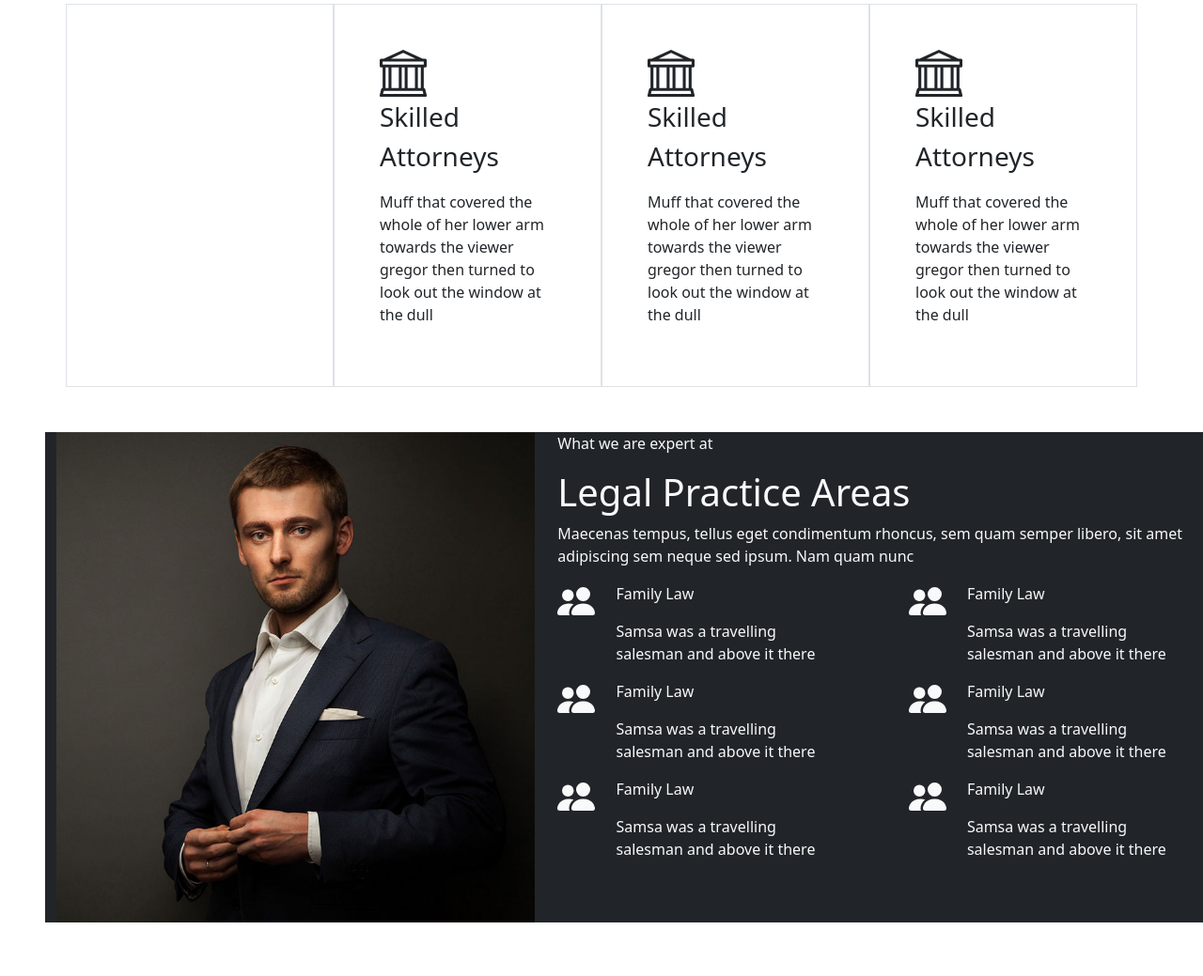
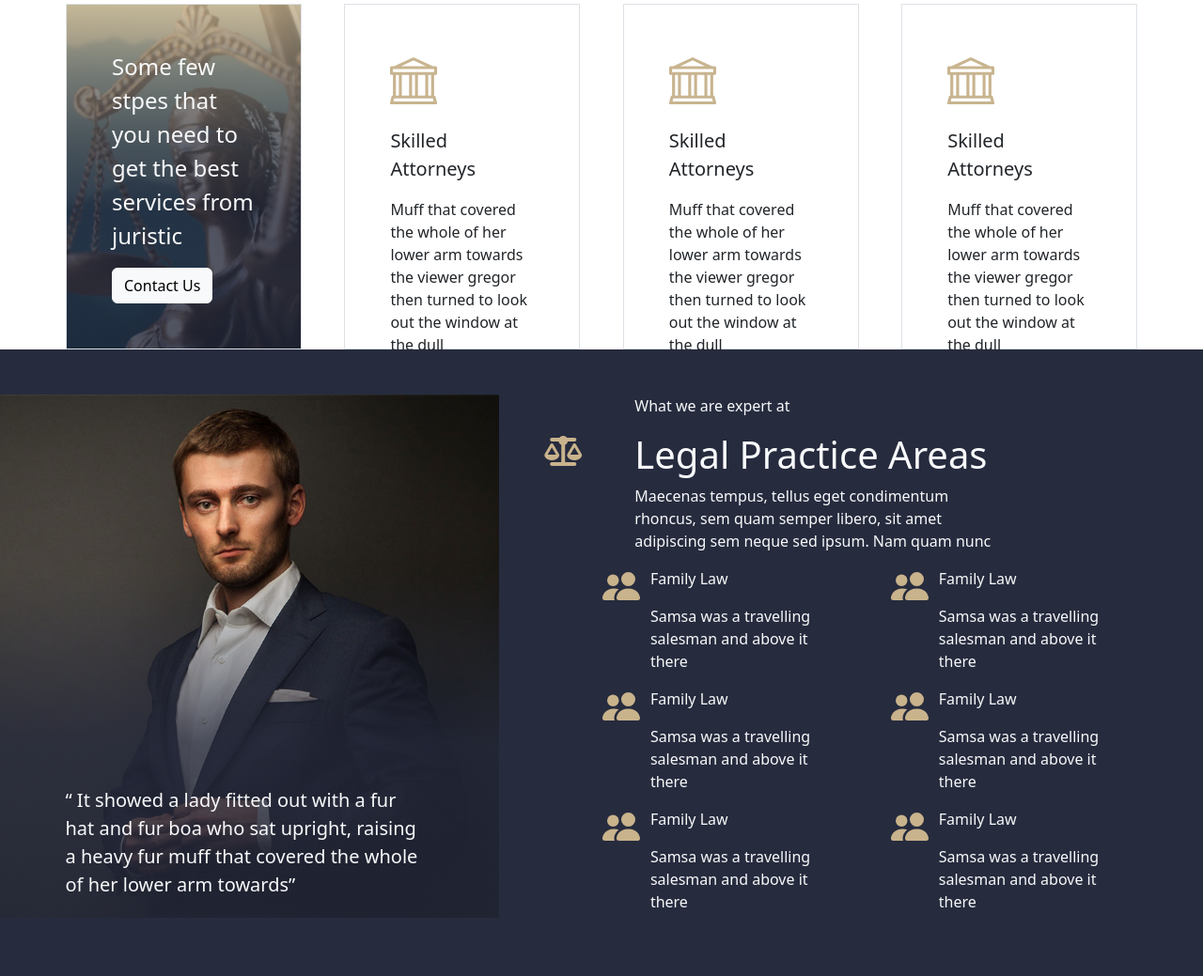
Before and after one commit to mendacium-a11y/website-cloning, a plain HTML site: page template6/index.html in a window 1280 px wide. Shown: the part 1389-2428 px from the top of the page at 94% size. Drawn offline with nearby package versions, Linux system fonts and the light colour scheme.

Commit message:
adding css

```diff
--- /dev/null
+++ b/template6/areas.css
@@ -0,0 +1,35 @@
+.areas > div > img{
+    margin: 0;
+    padding: 0;
+}
+.gradient-overlay {
+    position: relative;
+    overflow: hidden;
+}
+
+.gradient-overlay::after {
+    content: "";
+    position: absolute;
+    bottom: 0;
+    left: 0;
+    width: 100%;
+    height: 100%;
+    background-image: linear-gradient(180deg, rgba(0, 0, 0, 0), rgba(0, 0, 0, 0), rgba(39, 43, 61, 0.8), rgba(39, 43, 61, 0.8));
+}
+
+.gradient-overlay > .img-text{
+    position: absolute;
+    /* border: 2px solid red; */
+    top: 70%;
+    padding: 5% 15%;
+    z-index: 5;
+    /* transform: translate(-100%); */
+}
+
+.gradient-overlay > .img-text > p:last-child{
+    margin: -20px 0;
+}
+
+#areas svg{
+    fill: #c9b38c;
+}
--- a/template6/index.html
+++ b/template6/index.html
@@ -5,6 +5,8 @@
     <meta charset="utf-8">
     <meta name="viewport" content="width=device-width, initial-scale=1">
     <title>Document</title>
+    <link rel="stylesheet" href="second.css">
+    <link rel="stylesheet" href="areas.css">
     <link href="https://cdn.jsdelivr.net/npm/bootstrap@5.3.0/dist/css/bootstrap.min.css" rel="stylesheet"
         integrity="sha384-9ndCyUaIbzAi2FUVXJi0CjmCapSmO7SnpJef0486qhLnuZ2cdeRhO02iuK6FUUVM" crossorigin="anonymous">
 </head>
@@ -60,7 +62,7 @@
     <section id="second">
         <div class="container-fluid">
             <div class="container">
-                <div class="row border justify-content-center my-5 py-5">
+                <div class="row border  justify-content-evenly my-5 py-5">
                     <div class="col-sm-4 my-3">
                         <div class="row">
                             <div class="col-sm-2"></div>
@@ -83,86 +85,87 @@
                         <p>- CEO of the company</p>
                     </div>
                 </div>
-                <div class="row">
-                    <div class="col-sm-3 border"></div>
-                    <div class="col-sm-3 border p-5">
+                <div class="row  justify-content-between features">
+                    <div class="col-sm-2 border text-light align-items-center" style="width: 22%; height: 23rem;">
+                        <div class="p-4 px-5 py-5">
+                            <p class="fs-4 ">Some few stpes that you need to get the best services from juristic</p>
+                            <button class="btn btn-light">Contact Us</button>
+                        </div>
+                    </div>
+                    <div class="col-sm-2 border  p-4 px-5 py-5 align-items-center" style="width: 22%; height: 23rem;">
                         <svg xmlns="http://www.w3.org/2000/svg" width="50" height="50" fill="currentColor"
-                            class="bi bi-bank" viewBox="0 0 16 16">
+                            class="bi bi-bank my-2 " viewBox="0 0 16 16">
                             <path
                                 d="m8 0 6.61 3h.89a.5.5 0 0 1 .5.5v2a.5.5 0 0 1-.5.5H15v7a.5.5 0 0 1 .485.38l.5 2a.498.498 0 0 1-.485.62H.5a.498.498 0 0 1-.485-.62l.5-2A.501.501 0 0 1 1 13V6H.5a.5.5 0 0 1-.5-.5v-2A.5.5 0 0 1 .5 3h.89L8 0ZM3.777 3h8.447L8 1 3.777 3ZM2 6v7h1V6H2Zm2 0v7h2.5V6H4Zm3.5 0v7h1V6h-1Zm2 0v7H12V6H9.5ZM13 6v7h1V6h-1Zm2-1V4H1v1h14Zm-.39 9H1.39l-.25 1h13.72l-.25-1Z" />
                         </svg>
-                        <p class="fw-normal fs-3">Skilled Attorneys</p>
-                        <p class="fw-light">Muff that covered the whole of her lower arm towards the viewer gregor then
+                        <p class="fw-normal fs-5 my-3">Skilled Attorneys</p>
+                        <p class="fw-light my-3 fs-6">Muff that covered the whole of her lower arm towards the viewer
+                            gregor then
                             turned to look
                             out the window at the dull</p>
                     </div>
-                    <div class="col-sm-3 border p-5">
+                    <div class="col-sm-2 border  p-4 px-5 py-5 align-items-center" style="width: 22%; height: 23rem;">
                         <svg xmlns="http://www.w3.org/2000/svg" width="50" height="50" fill="currentColor"
-                            class="bi bi-bank" viewBox="0 0 16 16">
+                            class="bi bi-bank my-2 " viewBox="0 0 16 16">
                             <path
                                 d="m8 0 6.61 3h.89a.5.5 0 0 1 .5.5v2a.5.5 0 0 1-.5.5H15v7a.5.5 0 0 1 .485.38l.5 2a.498.498 0 0 1-.485.62H.5a.498.498 0 0 1-.485-.62l.5-2A.501.501 0 0 1 1 13V6H.5a.5.5 0 0 1-.5-.5v-2A.5.5 0 0 1 .5 3h.89L8 0ZM3.777 3h8.447L8 1 3.777 3ZM2 6v7h1V6H2Zm2 0v7h2.5V6H4Zm3.5 0v7h1V6h-1Zm2 0v7H12V6H9.5ZM13 6v7h1V6h-1Zm2-1V4H1v1h14Zm-.39 9H1.39l-.25 1h13.72l-.25-1Z" />
                         </svg>
-                        <p class="fw-normal fs-3">Skilled Attorneys</p>
-                        <p class="fw-light">Muff that covered the whole of her lower arm towards the viewer gregor then
+                        <p class="fw-normal fs-5 my-3">Skilled Attorneys</p>
+                        <p class="fw-light my-3 fs-6">Muff that covered the whole of her lower arm towards the viewer
+                            gregor then
                             turned to look
                             out the window at the dull</p>
                     </div>
-                    <div class="col-sm-3 border p-5">
+                    <div class="col-sm-2 border  p-4 px-5 py-5 align-items-center" style="width: 22%; height: 23rem;">
                         <svg xmlns="http://www.w3.org/2000/svg" width="50" height="50" fill="currentColor"
-                            class="bi bi-bank" viewBox="0 0 16 16">
+                            class="bi bi-bank my-2 " viewBox="0 0 16 16">
                             <path
                                 d="m8 0 6.61 3h.89a.5.5 0 0 1 .5.5v2a.5.5 0 0 1-.5.5H15v7a.5.5 0 0 1 .485.38l.5 2a.498.498 0 0 1-.485.62H.5a.498.498 0 0 1-.485-.62l.5-2A.501.501 0 0 1 1 13V6H.5a.5.5 0 0 1-.5-.5v-2A.5.5 0 0 1 .5 3h.89L8 0ZM3.777 3h8.447L8 1 3.777 3ZM2 6v7h1V6H2Zm2 0v7h2.5V6H4Zm3.5 0v7h1V6h-1Zm2 0v7H12V6H9.5ZM13 6v7h1V6h-1Zm2-1V4H1v1h14Zm-.39 9H1.39l-.25 1h13.72l-.25-1Z" />
                         </svg>
-                        <p class="fw-normal fs-3">Skilled Attorneys</p>
-                        <p class="fw-light">Muff that covered the whole of her lower arm towards the viewer gregor then
+                        <p class="fw-normal fs-5 my-3">Skilled Attorneys</p>
+                        <p class="fw-light my-3 fs-6">Muff that covered the whole of her lower arm towards the viewer
+                            gregor then
                             turned to look
                             out the window at the dull</p>
                     </div>
                 </div>
+
             </div>
         </div>
     </section>
     <section id="areas">
-        <div class="container-fluid my-5 mx-5">
-            <div class="row bg-dark text-light">
-                <div class="col-sm-5">
-                    <img src="pics/ceo-img.jpg" class="img-fluid" alt="">
+        <div class="container-fluid d-flex flex-wrap p-0" style="min-height: 100vh; background-color: #262B3E;">
+            <div class="row text-light areas my-5 p-0" style="height: 100%;">
+
+                <div class="col-sm-12 col-md-5 h-100 m-0 p-0 gradient-overlay">
+                    <div class="img-text d-flex  flex-column">
+                        <p class="fw-light fs-5">
+                            “ It showed a lady fitted out with a fur hat and fur boa who sat upright, raising a heavy
+                            fur muff that covered the whole of her lower arm towards”
+                        </p>
+                        <p class="fw-bold fs-5">Jhon Dow</p>
+                        <p class="fw-light fs-5">CEO of the company</p>
+                    </div>
+                    <img src="pics/ceo-img.jpg" class="img-fluid h-100 w-100 m-0 p-0" alt="">
+
                 </div>
-                <div class="col-sm-7">
-                    <div></div>
-                    <div>
-                        <p>What we are expert at</p>
-                        <h1>Legal Practice Areas</h1>
-                        <p>Maecenas tempus, tellus eget condimentum rhoncus, sem quam semper libero, sit amet adipiscing
-                            sem neque sed ipsum. Nam quam nunc</p>
+                <div class="col-md-7 col-sm-12 ">
+
+                    <div class="row h-100  d-flex align-items-center">
                         <div class="row">
-                            <div class="col-sm-6">
-                                <div class="row">
-                                    <div class="col-sm-2">
-                                        <svg xmlns="http://www.w3.org/2000/svg" width="40" height="40"
-                                            fill="currentColor" class="bi bi-people-fill" viewBox="0 0 16 16">
-                                            <path
-                                                d="M7 14s-1 0-1-1 1-4 5-4 5 3 5 4-1 1-1 1H7Zm4-6a3 3 0 1 0 0-6 3 3 0 0 0 0 6Zm-5.784 6A2.238 2.238 0 0 1 5 13c0-1.355.68-2.75 1.936-3.72A6.325 6.325 0 0 0 5 9c-4 0-5 3-5 4s1 1 1 1h4.216ZM4.5 8a2.5 2.5 0 1 0 0-5 2.5 2.5 0 0 0 0 5Z" />
-                                        </svg>
-                                    </div>
-                                    <div class="col-sm-8">
-                                        <p>Family Law</p>
-                                        <p>Samsa was a travelling salesman and above it there</p>
-                                    </div>
-                                </div>
-                                <div class="row">
-                                    <div class="col-sm-2">
-                                        <svg xmlns="http://www.w3.org/2000/svg" width="40" height="40"
-                                            fill="currentColor" class="bi bi-people-fill" viewBox="0 0 16 16">
-                                            <path
-                                                d="M7 14s-1 0-1-1 1-4 5-4 5 3 5 4-1 1-1 1H7Zm4-6a3 3 0 1 0 0-6 3 3 0 0 0 0 6Zm-5.784 6A2.238 2.238 0 0 1 5 13c0-1.355.68-2.75 1.936-3.72A6.325 6.325 0 0 0 5 9c-4 0-5 3-5 4s1 1 1 1h4.216ZM4.5 8a2.5 2.5 0 1 0 0-5 2.5 2.5 0 0 0 0 5Z" />
-                                        </svg>
-                                    </div>
-                                    <div class="col-sm-8">
-                                        <p>Family Law</p>
-                                        <p>Samsa was a travelling salesman and above it there</p>
-                                    </div>
-                                </div>
+                            <div class="col-sm-1 p-5 ">
+                                <i class=" fa-solid fa-2xl fa-scale-balanced" style="color: #c9b38c;"></i>
+                            </div>
+                            <div class="col-sm-8 px-5">
+                                <p>What we are expert at</p>
+                                <h1>Legal Practice Areas</h1>
+                                <p>Maecenas tempus, tellus eget condimentum rhoncus, sem quam semper libero, sit amet
+                                    adipiscing
+                                    sem neque sed ipsum. Nam quam nunc</p>
+                            </div>
+                        </div>
+                        <div class="row justify-content-center mx-4">
+                            <div class="col-sm-5">
                                 <div class="row">
                                     <div class="col-sm-2">
                                         <svg xmlns="http://www.w3.org/2000/svg" width="40" height="40"
@@ -177,33 +180,7 @@
                                     </div>
                                 </div>
                             </div>
-                            <div class="col-sm-6">
-                                <div class="row">
-                                    <div class="col-sm-2">
-                                        <svg xmlns="http://www.w3.org/2000/svg" width="40" height="40"
-                                            fill="currentColor" class="bi bi-people-fill" viewBox="0 0 16 16">
-                                            <path
-                                                d="M7 14s-1 0-1-1 1-4 5-4 5 3 5 4-1 1-1 1H7Zm4-6a3 3 0 1 0 0-6 3 3 0 0 0 0 6Zm-5.784 6A2.238 2.238 0 0 1 5 13c0-1.355.68-2.75 1.936-3.72A6.325 6.325 0 0 0 5 9c-4 0-5 3-5 4s1 1 1 1h4.216ZM4.5 8a2.5 2.5 0 1 0 0-5 2.5 2.5 0 0 0 0 5Z" />
-                                        </svg>
-                                    </div>
-                                    <div class="col-sm-8">
-                                        <p>Family Law</p>
-                                        <p>Samsa was a travelling salesman and above it there</p>
-                                    </div>
-                                </div>
-                                <div class="row">
-                                    <div class="col-sm-2">
-                                        <svg xmlns="http://www.w3.org/2000/svg" width="40" height="40"
-                                            fill="currentColor" class="bi bi-people-fill" viewBox="0 0 16 16">
-                                            <path
-                                                d="M7 14s-1 0-1-1 1-4 5-4 5 3 5 4-1 1-1 1H7Zm4-6a3 3 0 1 0 0-6 3 3 0 0 0 0 6Zm-5.784 6A2.238 2.238 0 0 1 5 13c0-1.355.68-2.75 1.936-3.72A6.325 6.325 0 0 0 5 9c-4 0-5 3-5 4s1 1 1 1h4.216ZM4.5 8a2.5 2.5 0 1 0 0-5 2.5 2.5 0 0 0 0 5Z" />
-                                        </svg>
-                                    </div>
-                                    <div class="col-sm-8">
-                                        <p>Family Law</p>
-                                        <p>Samsa was a travelling salesman and above it there</p>
-                                    </div>
-                                </div>
+                            <div class="col-sm-5">
                                 <div class="row">
                                     <div class="col-sm-2">
                                         <svg xmlns="http://www.w3.org/2000/svg" width="40" height="40"
@@ -219,7 +196,99 @@
                                 </div>
                             </div>
                         </div>
+                        <div class="row justify-content-center mx-4">
+                            <div class="col-sm-5">
+                                <div class="row">
+                                    <div class="col-sm-2">
+                                        <svg xmlns="http://www.w3.org/2000/svg" width="40" height="40"
+                                            fill="currentColor" class="bi bi-people-fill" viewBox="0 0 16 16">
+                                            <path
+                                                d="M7 14s-1 0-1-1 1-4 5-4 5 3 5 4-1 1-1 1H7Zm4-6a3 3 0 1 0 0-6 3 3 0 0 0 0 6Zm-5.784 6A2.238 2.238 0 0 1 5 13c0-1.355.68-2.75 1.936-3.72A6.325 6.325 0 0 0 5 9c-4 0-5 3-5 4s1 1 1 1h4.216ZM4.5 8a2.5 2.5 0 1 0 0-5 2.5 2.5 0 0 0 0 5Z" />
+                                        </svg>
+                                    </div>
+                                    <div class="col-sm-8">
+                                        <p>Family Law</p>
+                                        <p>Samsa was a travelling salesman and above it there</p>
+                                    </div>
+                                </div>
+                            </div>
+                            <div class="col-sm-5">
+                                <div class="row">
+                                    <div class="col-sm-2">
+                                        <svg xmlns="http://www.w3.org/2000/svg" width="40" height="40"
+                                            fill="currentColor" class="bi bi-people-fill" viewBox="0 0 16 16">
+                                            <path
+                                                d="M7 14s-1 0-1-1 1-4 5-4 5 3 5 4-1 1-1 1H7Zm4-6a3 3 0 1 0 0-6 3 3 0 0 0 0 6Zm-5.784 6A2.238 2.238 0 0 1 5 13c0-1.355.68-2.75 1.936-3.72A6.325 6.325 0 0 0 5 9c-4 0-5 3-5 4s1 1 1 1h4.216ZM4.5 8a2.5 2.5 0 1 0 0-5 2.5 2.5 0 0 0 0 5Z" />
+                                        </svg>
+                                    </div>
+                                    <div class="col-sm-8">
+                                        <p>Family Law</p>
+                                        <p>Samsa was a travelling salesman and above it there</p>
+                                    </div>
+                                </div>
+                            </div>
+                        </div>
+                        <div class="row justify-content-center mx-4">
+                            <div class="col-sm-5">
+                                <div class="row">
+                                    <div class="col-sm-2">
+                                        <svg xmlns="http://www.w3.org/2000/svg" width="40" height="40"
+                                            fill="currentColor" class="bi bi-people-fill" viewBox="0 0 16 16">
+                                            <path
+                                                d="M7 14s-1 0-1-1 1-4 5-4 5 3 5 4-1 1-1 1H7Zm4-6a3 3 0 1 0 0-6 3 3 0 0 0 0 6Zm-5.784 6A2.238 2.238 0 0 1 5 13c0-1.355.68-2.75 1.936-3.72A6.325 6.325 0 0 0 5 9c-4 0-5 3-5 4s1 1 1 1h4.216ZM4.5 8a2.5 2.5 0 1 0 0-5 2.5 2.5 0 0 0 0 5Z" />
+                                        </svg>
+                                    </div>
+                                    <div class="col-sm-8">
+                                        <p>Family Law</p>
+                                        <p>Samsa was a travelling salesman and above it there</p>
+                                    </div>
+                                </div>
+                            </div>
+                            <div class="col-sm-5">
+                                <div class="row">
+                                    <div class="col-sm-2">
+                                        <svg xmlns="http://www.w3.org/2000/svg" width="40" height="40"
+                                            fill="currentColor" class="bi bi-people-fill" viewBox="0 0 16 16">
+                                            <path
+                                                d="M7 14s-1 0-1-1 1-4 5-4 5 3 5 4-1 1-1 1H7Zm4-6a3 3 0 1 0 0-6 3 3 0 0 0 0 6Zm-5.784 6A2.238 2.238 0 0 1 5 13c0-1.355.68-2.75 1.936-3.72A6.325 6.325 0 0 0 5 9c-4 0-5 3-5 4s1 1 1 1h4.216ZM4.5 8a2.5 2.5 0 1 0 0-5 2.5 2.5 0 0 0 0 5Z" />
+                                        </svg>
+                                    </div>
+                                    <div class="col-sm-8">
+                                        <p>Family Law</p>
+                                        <p>Samsa was a travelling salesman and above it there</p>
+                                    </div>
+                                </div>
+                            </div>
+                        </div>
+
                     </div>
+                </div>
+            </div>
+        </div>
+    </section>
+    <section id="testimonials">
+        <div class="container my-5 py-5">
+            <div class="row">
+                <div class="col-sm-12 col-md-6 row">
+                    <div class="col-sm-12 col-md-4 border">
+                        <svg xmlns="http://www.w3.org/2000/svg" width="80" height="80" fill="currentColor"
+                            class="bi bi-quote border" viewBox="0 0 16 16">
+                            <path
+                                d="M12 12a1 1 0 0 0 1-1V8.558a1 1 0 0 0-1-1h-1.388c0-.351.021-.703.062-1.054.062-.372.166-.703.31-.992.145-.29.331-.517.559-.683.227-.186.516-.279.868-.279V3c-.579 0-1.085.124-1.52.372a3.322 3.322 0 0 0-1.085.992 4.92 4.92 0 0 0-.62 1.458A7.712 7.712 0 0 0 9 7.558V11a1 1 0 0 0 1 1h2Zm-6 0a1 1 0 0 0 1-1V8.558a1 1 0 0 0-1-1H4.612c0-.351.021-.703.062-1.054.062-.372.166-.703.31-.992.145-.29.331-.517.559-.683.227-.186.516-.279.868-.279V3c-.579 0-1.085.124-1.52.372a3.322 3.322 0 0 0-1.085.992 4.92 4.92 0 0 0-.62 1.458A7.712 7.712 0 0 0 3 7.558V11a1 1 0 0 0 1 1h2Z" />
+                        </svg>
+                    </div>
+                    <div class="col-sm-12 col-md-8">
+                        <p>Testimonials</p>
+                        <h1>
+                            What our Clients say About us
+                        </h1>
+                        <p class="fw-light">Maecenas tempus, tellus eget condimentum rhoncus, sem quam semper libero, sit amet adipiscing
+                            sem neque sed ipsum. Nam quam nuncIt showed a lady fitted out</p>
+                    </div>
+                </div>
+                <div class="col-sm-12 col-md-6">
+                    <div class="col-md-6"></div>
+                    <div class="col-md-6"></div>
                 </div>
             </div>
         </div>
@@ -235,6 +304,7 @@
     <script src="https://cdn.jsdelivr.net/npm/bootstrap@5.3.0/dist/js/bootstrap.bundle.min.js"
         integrity="sha384-geWF76RCwLtnZ8qwWowPQNguL3RmwHVBC9FhGdlKrxdiJJigb/j/68SIy3Te4Bkz"
         crossorigin="anonymous"></script>
+    <script src="https://kit.fontawesome.com/d5ff7accf5.js" crossorigin="anonymous"></script>
 </body>
 
 </html>
--- /dev/null
+++ b/template6/second.css
@@ -0,0 +1,51 @@
+
+
+.features > div:first-child > div {
+    background-image: linear-gradient(180deg, rgba(200, 180, 143, 0.8), rgba(121, 115, 106, 0.8), rgba(68, 69, 76, 0.8), rgba(37, 42, 60, 0.8), rgba(41, 45, 62, 0.8), rgba(36, 41, 59, 0.8));
+    background-color: transparent;
+    height: 100%;
+    width: 100%;
+    position: relative;
+}
+
+.features > div:first-child {
+    margin: 0;
+    padding: 0;
+    background-image: url(pics/feature-info-col-bg.jpg), linear-gradient(180deg, rgba(200, 180, 143, 0.8), rgba(121, 115, 106, 0.8), rgba(68, 69, 76, 0.8), rgba(37, 42, 60, 0.8), rgba(41, 45, 62, 0.8), rgba(36, 41, 59, 0.8));
+    background-position: center;
+    background-size: cover;
+    position: relative;
+}
+
+.features > div:first-child::after {
+    content: "";
+    position: absolute;
+    top: 0;
+    left: 0;
+    width: 100%;
+    height: 100%;
+    background-image: url(pics/feature-info-col-bg.jpg);
+    opacity: 0; /* Adjust the opacity as desired */
+    z-index: -1;
+}
+
+.features > div > svg {
+    fill: rgba(200, 180, 143, 1);
+    transition: fill 0.1s ease-in-out; /* Add a smooth transition effect */
+}
+
+.features > div:hover > svg {
+    fill: white; /* Change the fill color when hovering */
+}
+
+.features > div{
+    transform: all 2s linear;
+
+}
+
+.features > div:hover{
+    background-color: #C9B38C;
+    color: white;
+    transition: background-color 0.1s ease-in-out, color 0.1s ease-in-out;
+
+}
```
Also changed, not shown: template6/pics/feature-info-col-bg.jpg (added).
